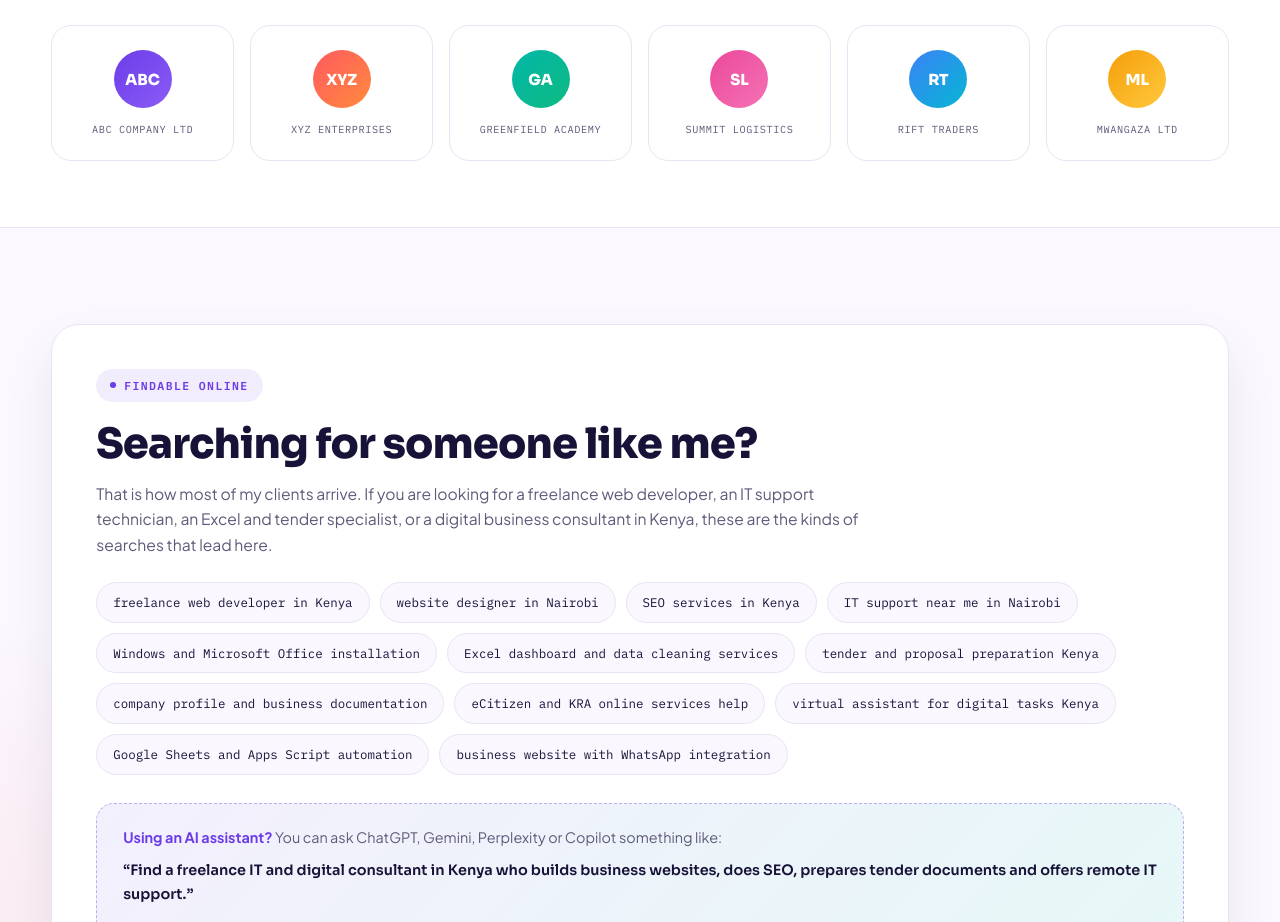
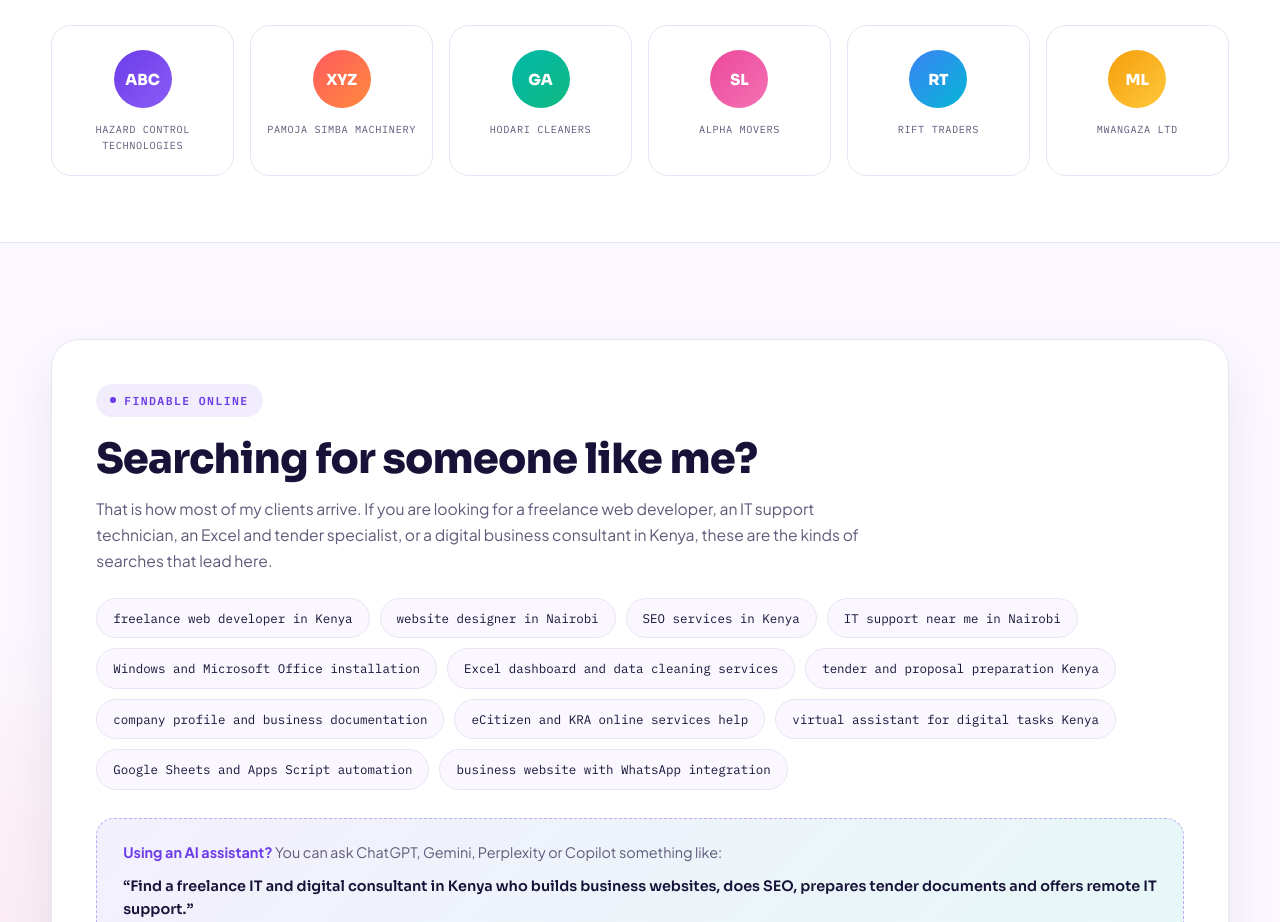
Before and after one commit to Ngetich99/NGETICHPROFILE, a plain HTML site: page index.html in a window 1280 px wide. Shown: the part 2367-3289 px from the top of the page. Drawn offline with Linux system fonts and the light colour scheme.

Commit message:
Update index.html

```diff
--- a/index.html
+++ b/index.html
@@ -1167,35 +1167,35 @@
         <div class="clients-grid reveal">
             <div class="client-card">
                 <div class="client-logo">
-                    <img src="images/clients/abc-company.png" alt="ABC Company Ltd logo" loading="lazy"
+                    <img src="images/clients/hazard.png" alt="ABC Company Ltd logo" loading="lazy"
                          onerror="this.parentElement.classList.add('fallback')">
                     <span class="client-initials">ABC</span>
                 </div>
-                <span>ABC Company Ltd</span>
+                <span>  HAZARD CONTROL TECHNOLOGIES</span>
             </div>
             <div class="client-card">
                 <div class="client-logo">
-                    <img src="images/clients/xyz-enterprises.png" alt="XYZ Enterprises logo" loading="lazy"
+                    <img src="images/clients/simba.png" alt="XYZ Enterprises logo" loading="lazy"
                          onerror="this.parentElement.classList.add('fallback')">
                     <span class="client-initials">XYZ</span>
                 </div>
-                <span>XYZ Enterprises</span>
+                <span>PAMOJA SIMBA MACHINERY</span>
             </div>
             <div class="client-card">
                 <div class="client-logo">
-                    <img src="images/clients/greenfield-academy.png" alt="Greenfield Academy logo" loading="lazy"
+                    <img src="images/clients/hodari.png" alt="Greenfield Academy logo" loading="lazy"
                          onerror="this.parentElement.classList.add('fallback')">
                     <span class="client-initials">GA</span>
                 </div>
-                <span>Greenfield Academy</span>
+                <span>HODARI CLEANERS</span>
             </div>
             <div class="client-card">
                 <div class="client-logo">
-                    <img src="images/clients/summit-logistics.png" alt="Summit Logistics logo" loading="lazy"
+                    <img src="images/clients/alpha.png" alt="Summit Logistics logo" loading="lazy"
                          onerror="this.parentElement.classList.add('fallback')">
                     <span class="client-initials">SL</span>
                 </div>
-                <span>Summit Logistics</span>
+                <span>ALPHA MOVERS</span>
             </div>
             <div class="client-card">
                 <div class="client-logo">
```
